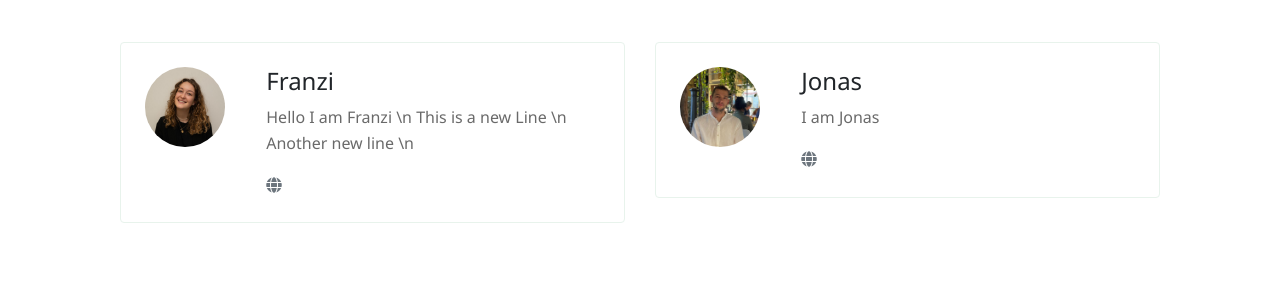
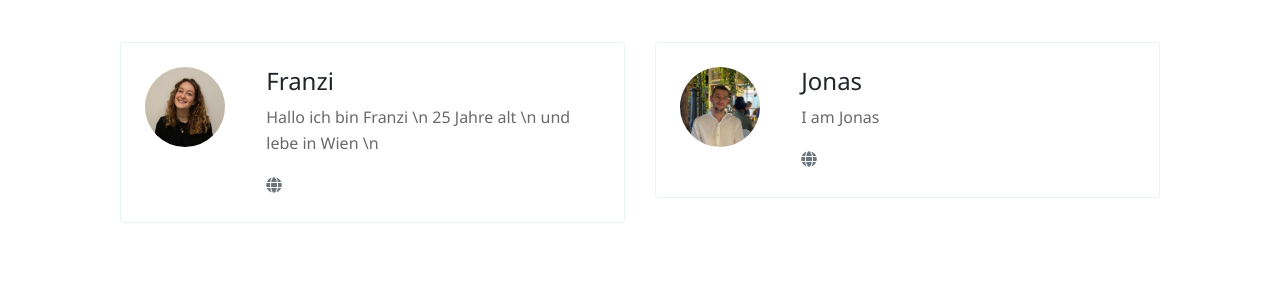
Before and after one commit to travelbuddi/travelbuddi.github.io, a Jekyll site: the page built from _pages/authors-list.html, in a window 1280 px wide. Shown: the part 155-455 px from the top of the page. Built offline with Jekyll 4.4.1, drawn with Linux system fonts in a browser that asks for light colours; nearby versions of some CDN libraries.

Commit message:
Updateconfig

```diff
--- a/_config.yml
+++ b/_config.yml
@@ -26,9 +26,9 @@ authors:
       site:           https://travelbuddi.github.io/
       avatar:         assets/images/franzi.jpeg
       bio:            |
-                      Hello I am Franzi \n
-                      This is a new Line \n
-                      Another new line \n
+                      Hallo ich bin Franzi \n
+                      25 Jahre alt \n
+                      und lebe in Wien \n
 
       #email:          wowthemesnet@gmail.com
       #twitter:        https://twitter.com/wowthemesnet
```
